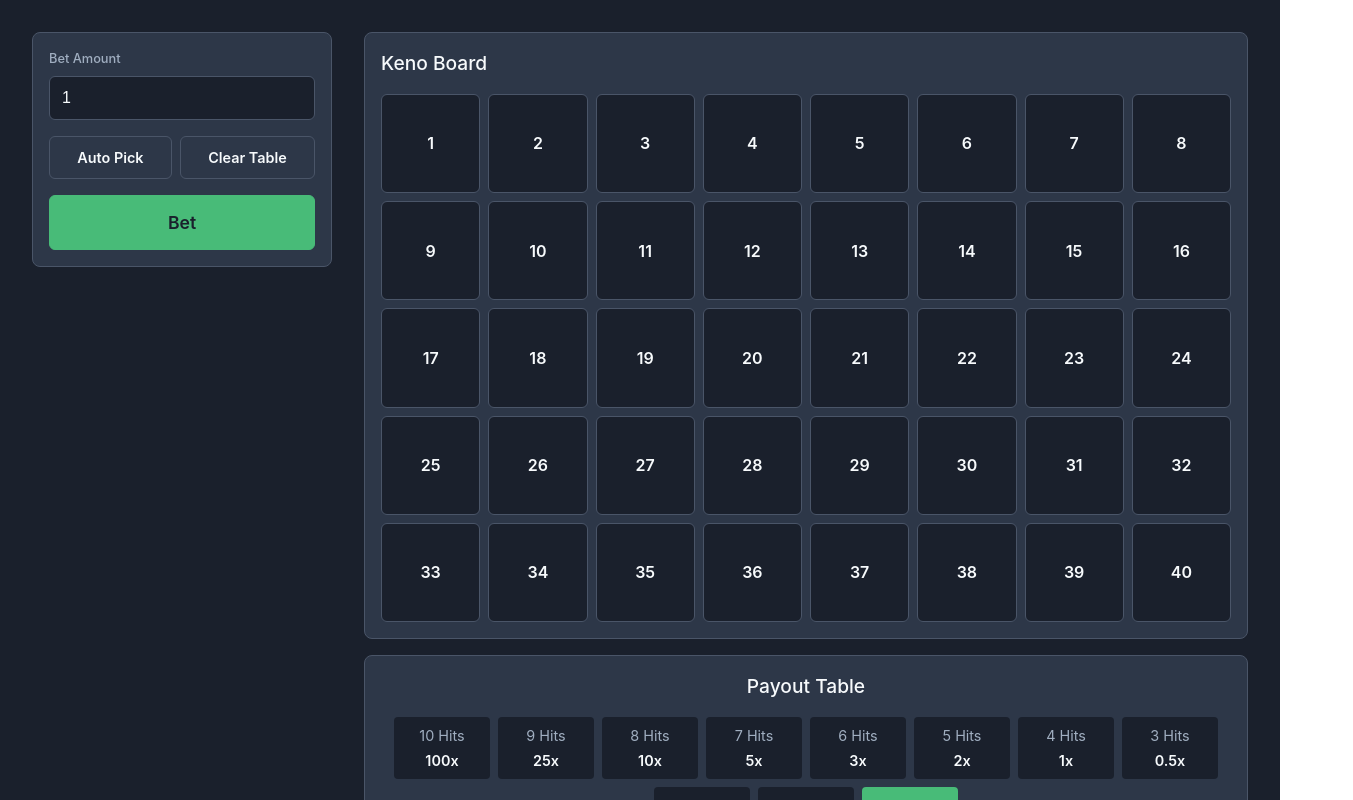
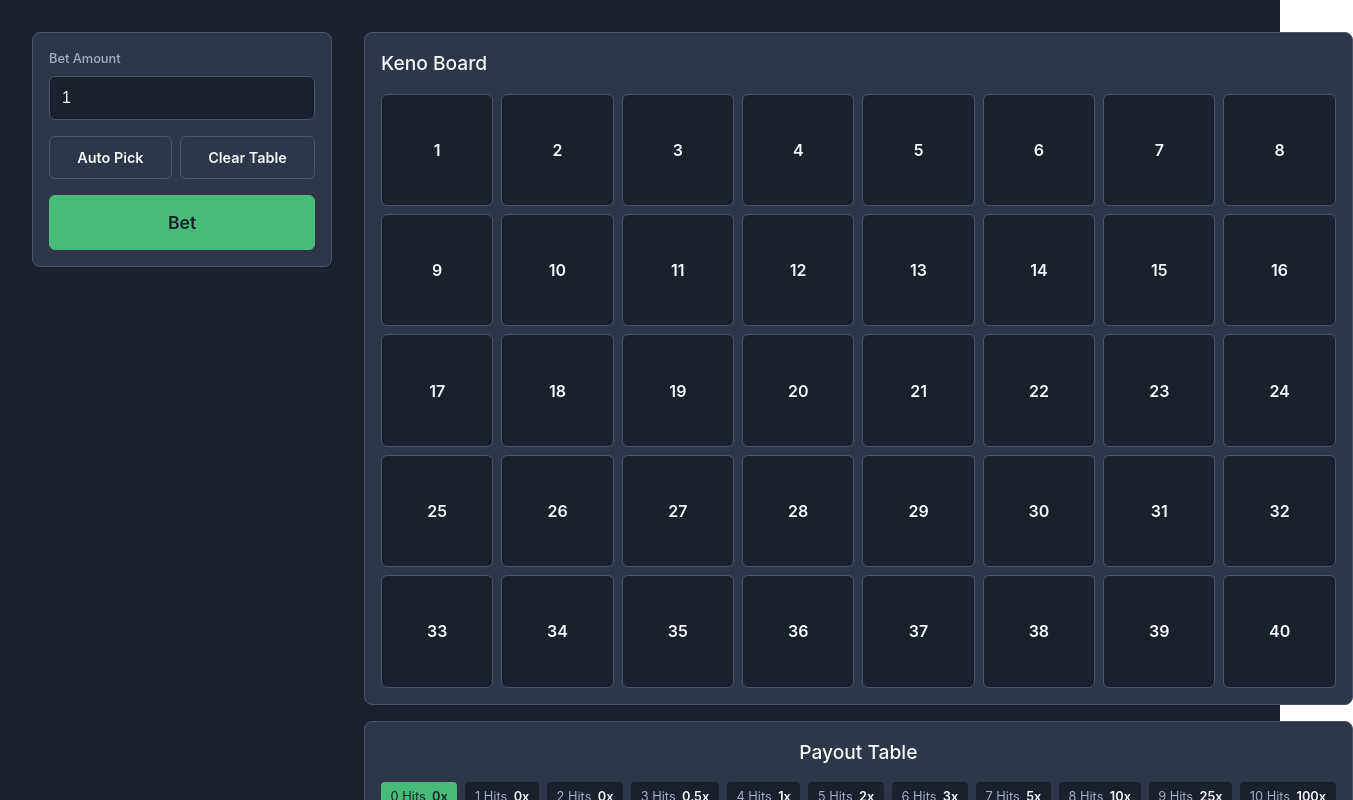
Before and after one commit to weirdspin/luckykeno, a React (Vite) app in the folder luckykeno/: page / in a window 1280 px wide. Shown: the top 800 px of the page, 1353 px wide, since content can reach past the window. Built offline with nearby package versions, Linux system fonts and the light colour scheme.

Commit message:
order payout table from low to high

```diff
--- a/luckykeno/src/components/PayoutTable.css
+++ b/luckykeno/src/components/PayoutTable.css
@@ -8,30 +8,30 @@
 
 .payout-grid {
     display: flex;
-    flex-wrap: wrap;
+    flex-wrap: nowrap; /* Changed from wrap to nowrap */
     justify-content: center;
     gap: 0.5rem;
     margin-top: 1rem;
-}
-
-.payout-row {
-    /* Each payout-row now contains a payout-item-content */
+    overflow-x: auto; /* Allow horizontal scrolling if items exceed container width */
+    padding-bottom: 5px; /* Add some padding for scrollbar */
 }
 
 .payout-item-content {
     display: flex;
-    flex-direction: column;
+    flex-direction: row; /* Changed from column to row */
     align-items: center;
-    padding: 0.5rem;
+    padding: 0.3rem 0.6rem; /* Reduced padding */
     background-color: #1a202c;
     border-radius: 4px;
-    font-size: 0.9rem;
-    min-width: 80px; /* Ensure a minimum width for consistent sizing */
+    font-size: 0.8rem; /* Reduced font size */
+    min-width: unset; /* Remove min-width for more compact sizing */
+    white-space: nowrap; /* Prevent text wrapping inside the item */
 }
 
 .payout-hits {
     color: #a0aec0;
-    margin-bottom: 0.2rem; /* Space between hits and multiplier */
+    margin-bottom: 0; /* Remove margin-bottom */
+    margin-right: 0.4rem; /* Add margin-right for spacing between hits and multiplier */
 }
 
 .payout-multiplier {
--- a/luckykeno/src/components/PayoutTable.jsx
+++ b/luckykeno/src/components/PayoutTable.jsx
@@ -10,7 +10,7 @@ function PayoutTable({ riskLevel, matchCount }) {
       hits: parseInt(hits, 10),
       multiplier: currentPayouts[hits],
     }))
-    .sort((a, b) => b.hits - a.hits); // Sort by hits descending
+    .sort((a, b) => a.hits - b.hits); // Sort by hits ascending
 
   return (
     <div className="payout-table">
```
